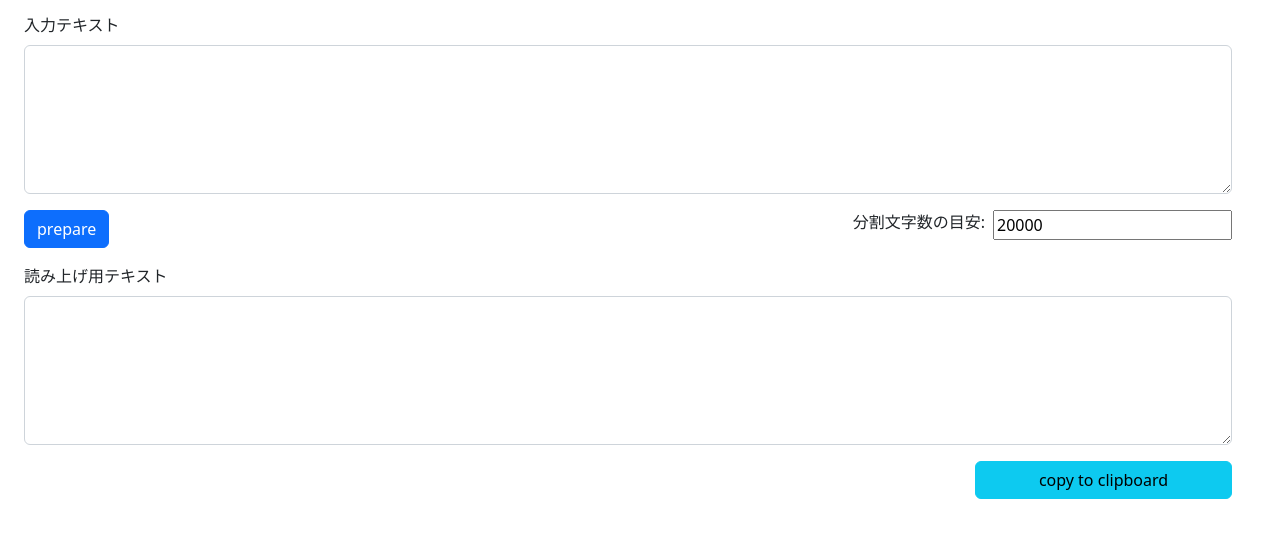
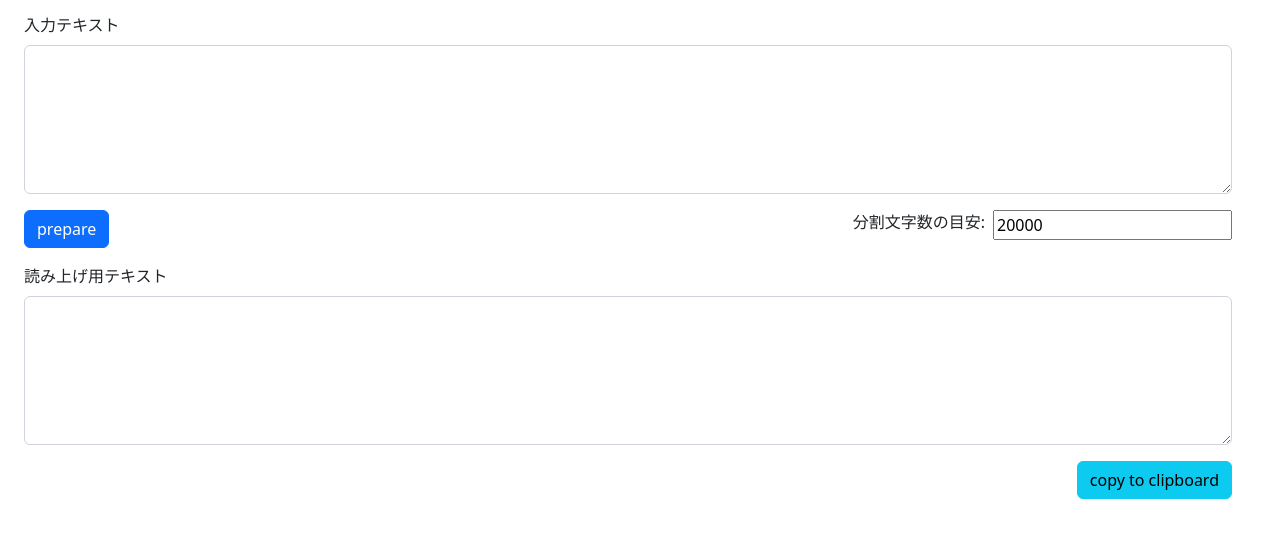
Before and after one commit to motohasystem/mail_smooth_web, a website built with Parcel: page src/index.html in a window 1280 px wide. Shown: the part 99-636 px from the top of the page. Built offline with nearby package versions, Linux system fonts and the light colour scheme.

Commit message:
つけ忘れていたtype="button"を追加

```diff
--- a/src/prepare.ts
+++ b/src/prepare.ts
@@ -199,6 +199,7 @@ export class PrepareMailbody {
         const style_default = CONST.STYLE_COPY_DEFAULT
         const copybutton = Utils.ce('input', 'btn float-end mee-2', [], '', {
             id: CONST.ID_BTN_COPY
+            , type: "button"
             , value: CONST.VALUE_BTN_COPY
         })
         copybutton.classList.add(style_default)
```
Also changed, not shown: docs/index.html (+1 -1 lines), 3 other files.
